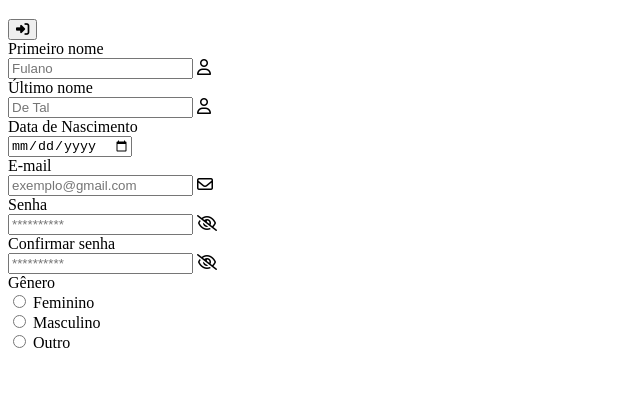
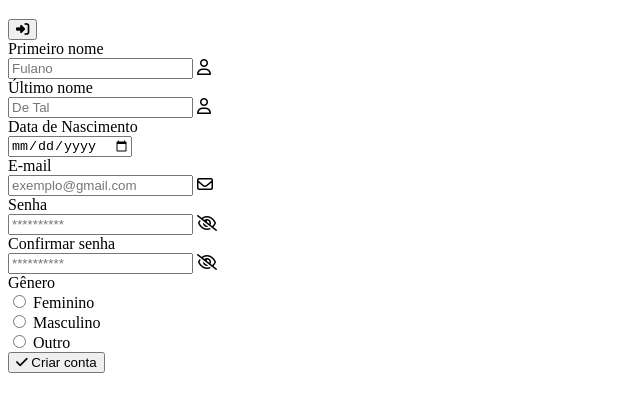
Before and after one commit to mariantonyaf/projeto-formulario-cadastro, a plain HTML site: page index.html in a window 1280 px wide. Shown: the part 61-472 px from the top of the page, without its empty margins (0-640 px from the left). Drawn offline with Linux system fonts and the light colour scheme.

Commit message:
Update index.html

```diff
--- a/index.html
+++ b/index.html
@@ -107,6 +107,11 @@
                     </div>
                 </div>
             </div>
+
+            <button type="submit" class="btn-default">
+                <i class="fa-solid fa-check"></i>
+                Criar conta
+            </button>
         </form>
     </main>
 </body>
```
